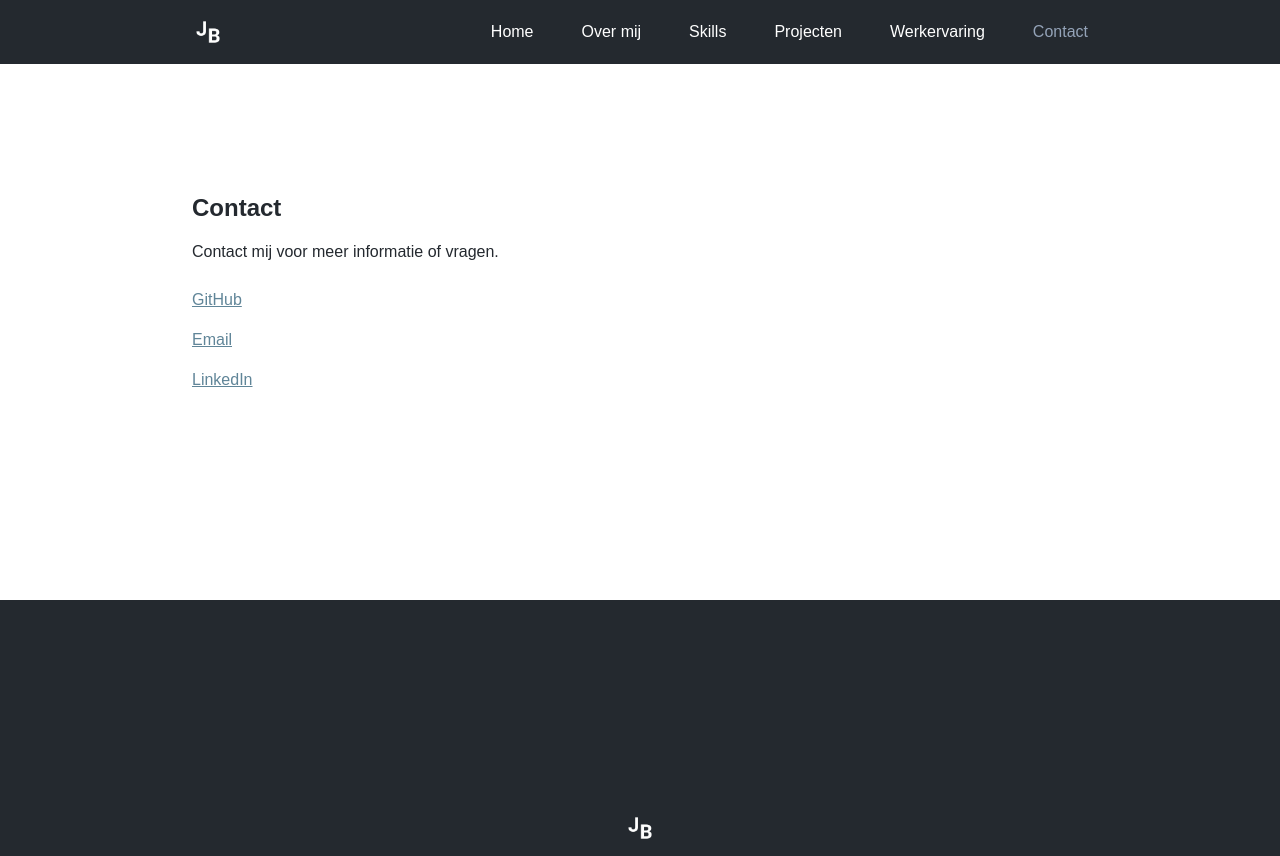
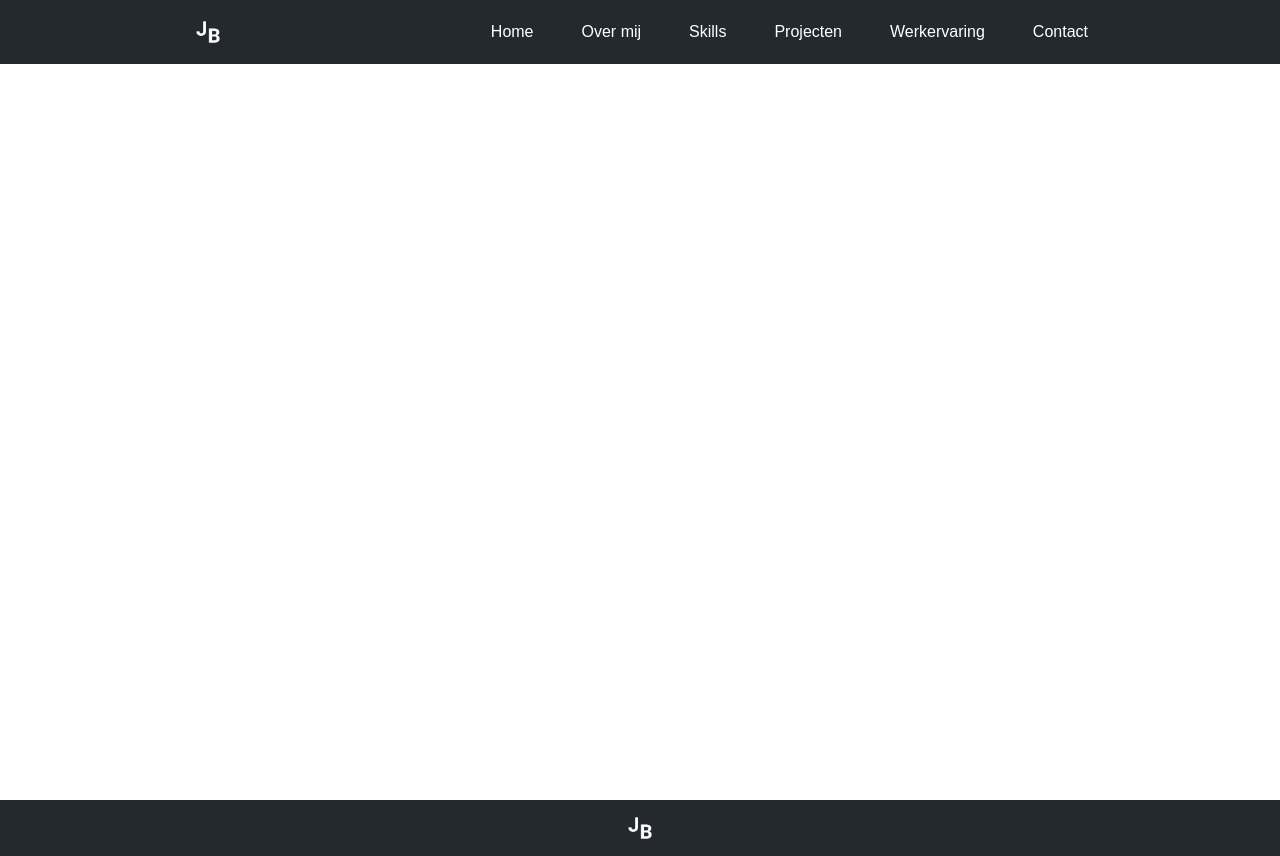
Before and after one commit to joeribreedveld/portfolio-website-v4, a Next.js app: page /projects/1 in a window 1280 px wide. Built offline with nearby package versions, Linux system fonts and the light colour scheme.

Commit message:
feat(projects): add slugs in json and make dynamic routed project pages with getprops getpaths

```diff
--- a/pages/projects/[project].tsx
+++ /dev/null
@@ -1,33 +0,0 @@
-// Imports
-
-// Functions
-function Contact() {
-	return (
-		<>
-			<section className='page-padding-x page-padding-y bg-white' id='contact'>
-				<h2 className='font-bold text-2xl mb-4'>Contact</h2>
-				<p className='mb-6'>Contact mij voor meer informatie of vragen.</p>
-				<ul>
-					<li className='mb-4'>
-						<a className='text-primary underline hover:text-secondary' href='https://github.com/joeribreedveld' target='_blank'>
-							GitHub
-						</a>
-					</li>
-					<li className='mb-4'>
-						<a className='text-primary underline hover:text-secondary' href='mailto:joeri.breedveld123@gmail.com' target='_blank'>
-							Email
-						</a>
-					</li>
-					<li className='mb-4'>
-						<a className='text-primary underline hover:text-secondary' href='https://www.linkedin.com/in/joeribreedveld/' target='_blank'>
-							LinkedIn
-						</a>
-					</li>
-				</ul>
-			</section>
-		</>
-	)
-}
-
-// Exports
-export default Contact
--- /dev/null
+++ b/pages/projects/[slug].tsx
@@ -0,0 +1,45 @@
+// Imports
+import type { GetStaticProps, NextPage } from "next"
+import projects from "../../public/json/projects.json"
+import { useRouter } from "next/router"
+
+// Functions
+const Project: NextPage = ({ project }: any) => {
+	return (
+		<>
+			<div className='bg-white min-h-[100vh] page-padding-x page-padding-y'>{project.title}</div>
+		</>
+	)
+}
+
+// getStaticPaths
+export async function getStaticPaths() {
+	const paths = projects.map((project) => {
+		return { params: { slug: project.slug } }
+	})
+
+	return {
+		paths,
+		fallback: false,
+	}
+}
+
+// getStaticProps
+export const getStaticProps: GetStaticProps = async (context) => {
+	const params = context.params
+
+	const project = await projects.map((project) => {
+		if (project.slug === params.slug) {
+			return project
+		}
+	})
+
+	return {
+		props: {
+			project,
+		},
+	}
+}
+
+// Exports
+export default Project
--- a/public/json/projects.json
+++ b/public/json/projects.json
@@ -9,7 +9,8 @@
 		"live": "https://joeribreedveld.com",
 		"skills": ["Next.js", "TailwindCSS", "Adobe XD", "TypeScript"],
 		"date": "Juli 2022",
-		"madeat": "-"
+		"madeat": "-",
+		"slug": "joeribreedveld"
 	},
 	{
 		"id": "1",
@@ -21,7 +22,8 @@
 		"live": "https://test.oorsprongsdocumenten.nl",
 		"skills": ["Next.js", "MERN", "Adobe XD", "TypeScript", "Node.js"],
 		"date": "Juni 2022",
-		"madeat": "Oorsprongsdocumenten"
+		"madeat": "Oorsprongsdocumenten",
+		"slug": "oorsprongsdocumenten"
 	},
 	{
 		"id": "2",
@@ -33,7 +35,8 @@
 		"live": "",
 		"skills": ["Node.js", "Express", "MongoDB", "Mongoose", "Rest API"],
 		"date": "Juni 2022",
-		"madeat": "-"
+		"madeat": "-",
+		"slug": "taskmanager"
 	},
 	{
 		"id": "3",
@@ -45,7 +48,8 @@
 		"live": "https://32653.hosts1.ma-cloud.nl/F1M2BO/",
 		"skills": ["HTML", "CSS", "JavaScript"],
 		"date": "Januari 2022",
-		"madeat": "Mediacollege Amsterdam"
+		"madeat": "Mediacollege Amsterdam",
+		"slug": "museumonline"
 	},
 	{
 		"id": "4",
@@ -57,7 +61,8 @@
 		"live": "http://32653.hosts1.ma-cloud.nl/JOERI/",
 		"skills": ["HTML", "CSS", "JavaScript"],
 		"date": "April 2022",
-		"madeat": "-"
+		"madeat": "-",
+		"slug": "portfolio1"
 	},
 	{
 		"id": "5",
@@ -69,7 +74,8 @@
 		"live": "",
 		"skills": ["Next.js", "TypeScript", "Sass", "Adobe XD"],
 		"date": "Juni 2022",
-		"madeat": "-"
+		"madeat": "-",
+		"slug": "portfolio2"
 	},
 	{
 		"id": "6",
@@ -81,7 +87,8 @@
 		"live": "https://portfolio-website-v3-ivory.vercel.app/",
 		"skills": ["Next.js", "TypeScript", "Sass", "Adobe XD"],
 		"date": "Juni 2022",
-		"madeat": "-"
+		"madeat": "-",
+		"slug": "portfolio3"
 	},
 	{
 		"id": "7",
@@ -93,7 +100,8 @@
 		"live": "http://32653.hosts1.ma-cloud.nl/DUURZAAMHUIS/",
 		"skills": ["HTML", "CSS", "JavaScript", "ChartJS"],
 		"date": "April 2022",
-		"madeat": "Mediacollege Amsterdam"
+		"madeat": "Mediacollege Amsterdam",
+		"slug": "duurzaamhuis"
 	},
 	{
 		"id": "8",
@@ -105,7 +113,8 @@
 		"live": "https://joeribreedveld.github.io/javascript-stopwatch/",
 		"skills": ["HTML", "CSS", "JavaScript"],
 		"date": "Mei 2022",
-		"madeat": "-"
+		"madeat": "-",
+		"slug": "stopwatch"
 	},
 	{
 		"id": "9",
@@ -117,7 +126,8 @@
 		"live": "",
 		"skills": ["MongoDB", "Express.js", "React", "Node.js", "Mongoose"],
 		"date": "Juni 2022",
-		"madeat": "-"
+		"madeat": "-",
+		"slug": "workoutbuddy"
 	},
 	{
 		"id": "10",
@@ -129,7 +139,8 @@
 		"live": "",
 		"skills": ["Laravel", "Breeze", "JavaScript", "Sass", "TailwindCSS"],
 		"date": "Juni 2022",
-		"madeat": "-"
+		"madeat": "-",
+		"slug": "breezeblog"
 	},
 	{
 		"id": "11",
@@ -141,7 +152,8 @@
 		"live": "",
 		"skills": ["Python"],
 		"date": "Maart 2022",
-		"madeat": "-"
+		"madeat": "-",
+		"slug": "pythoncalculator"
 	},
 	{
 		"id": "12",
@@ -153,6 +165,7 @@
 		"live": "https://netninja-nextjs-beta.vercel.app/",
 		"skills": ["Next.js"],
 		"date": "Juli 2022",
-		"madeat": "-"
+		"madeat": "-",
+		"slug": "ninjalist"
 	}
 ]
```
